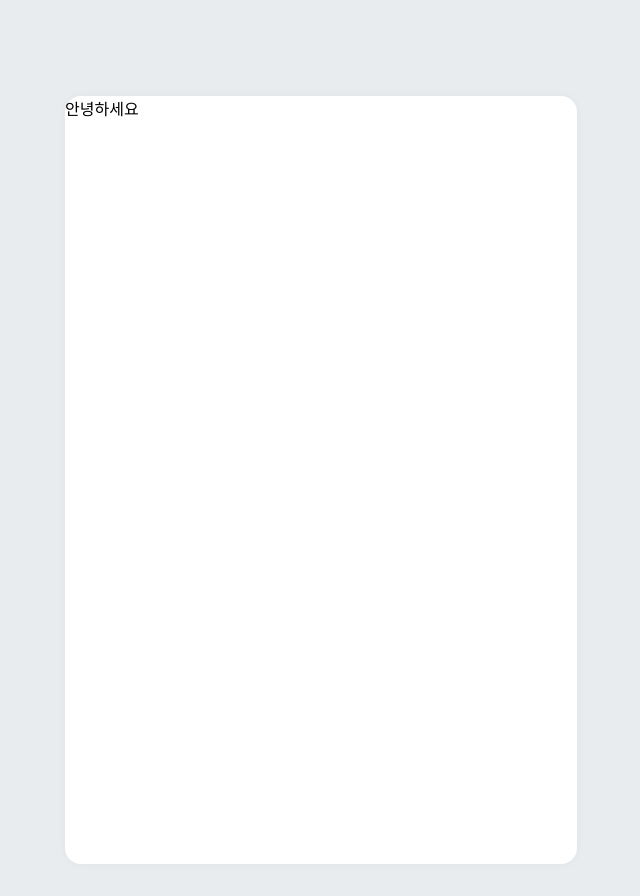
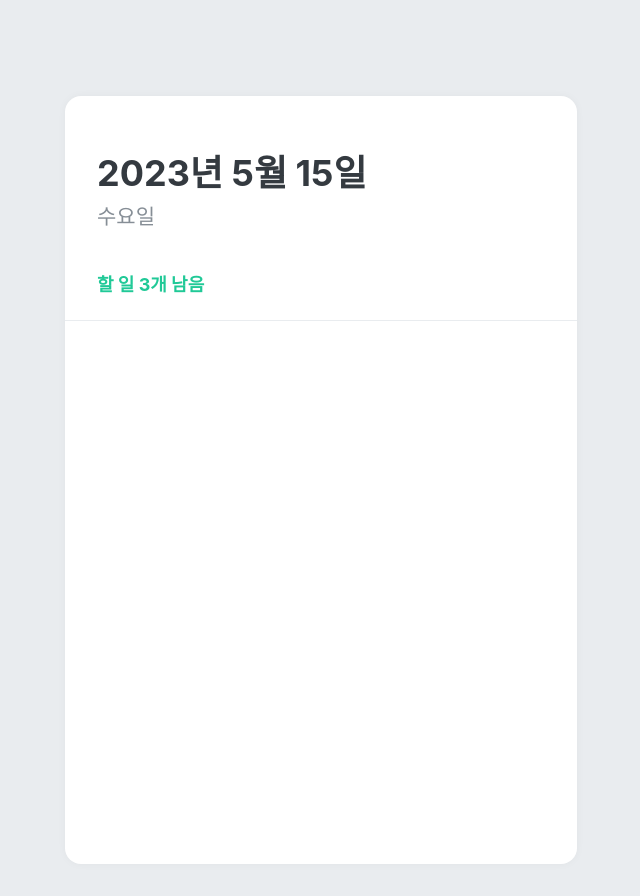
Before and after one commit to xogustlnx/make_TodoList, a React (Create React App) app: page / in a window 1280 px wide. Shown: the whole page, without its empty margins (319-959 px from the left). Built offline with nearby package versions, Linux system fonts and the light colour scheme.

Commit message:
make todoHead

```diff
--- a/src/App.js
+++ b/src/App.js
@@ -2,6 +2,7 @@
 import React from "react";
 import { createGlobalStyle } from "styled-components";
 import TodoTemplate from "./components/Todo Template";
+import TodoHead from "./components/TodoHead";
 
 const GlobalStyle = createGlobalStyle`
   body{
@@ -13,7 +14,9 @@
   return (
     <>
       <GlobalStyle />
-      <TodoTemplate>안녕하세요</TodoTemplate>
+      <TodoTemplate>
+        <TodoHead></TodoHead>
+      </TodoTemplate>
     </>
   );
 }
--- /dev/null
+++ b/src/components/TodoHead.js
@@ -0,0 +1,41 @@
+import React from "react";
+import styled from "styled-components";
+
+const TodoHeadBlock = styled.div`
+  padding-top: 48px;
+  padding-left: 32px;
+  padding-right: 32px;
+  padding-bottom: 24px;
+
+  border-bottom: 1px solid #e9ecef;
+  h1 {
+    margin: 0;
+    font-size: 36px;
+    color: #343a40;
+  }
+
+  .day {
+    margin-top: 4px;
+    color: #868e96;
+    font-size: 21px;
+  }
+
+  .tasks-left {
+    color: #20c997;
+    font-size: 18px;
+    margin-top: 40px;
+    font-weight: bold;
+  }
+`;
+
+const TodoHead = () => {
+  return (
+    <TodoHeadBlock>
+      <h1>2023년 5월 15일</h1>
+      <div className="day">수요일</div>
+      <div className="tasks-left">할 일 3개 남음</div>
+    </TodoHeadBlock>
+  );
+};
+
+export default TodoHead;
```
